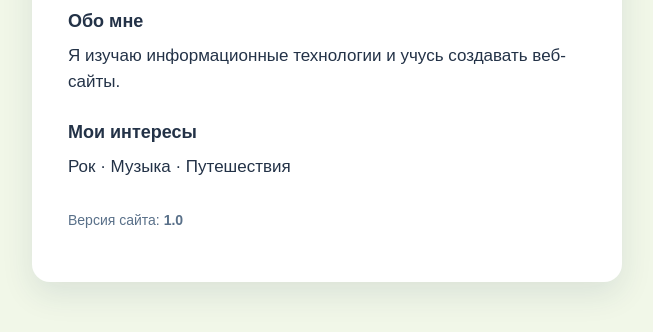
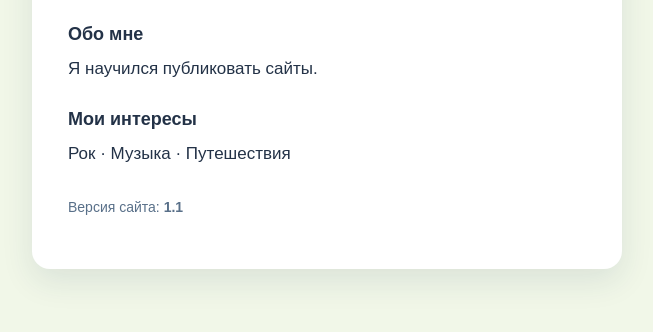
Before and after one commit to DonDragon11/my-first-website, a plain HTML site: page index.html in a window 1280 px wide. Shown: the part 390-722 px from the top of the page, without its empty margins (313-966 px from the left). Drawn offline with Linux system fonts and the light colour scheme.

Commit message:
Update website to version 1.1.

```diff
--- a/index.html
+++ b/index.html
@@ -14,13 +14,13 @@
     <p class="subtitle">Студент шестого курса</p>
     <section>
       <h2>Обо мне</h2>
-      <p>Я изучаю информационные технологии и учусь создавать веб-сайты.</p>
+      <p>Я научился публиковать сайты.</p>
     </section>
     <section>
       <h2>Мои интересы</h2>
       <p>Рок · Музыка · Путешествия</p>
     </section>
-    <p class="version">Версия сайта: <strong>1.0</strong></p>
+    <p class="version">Версия сайта: <strong>1.1</strong></p>
   </main>
 </body>
 </html>
```
